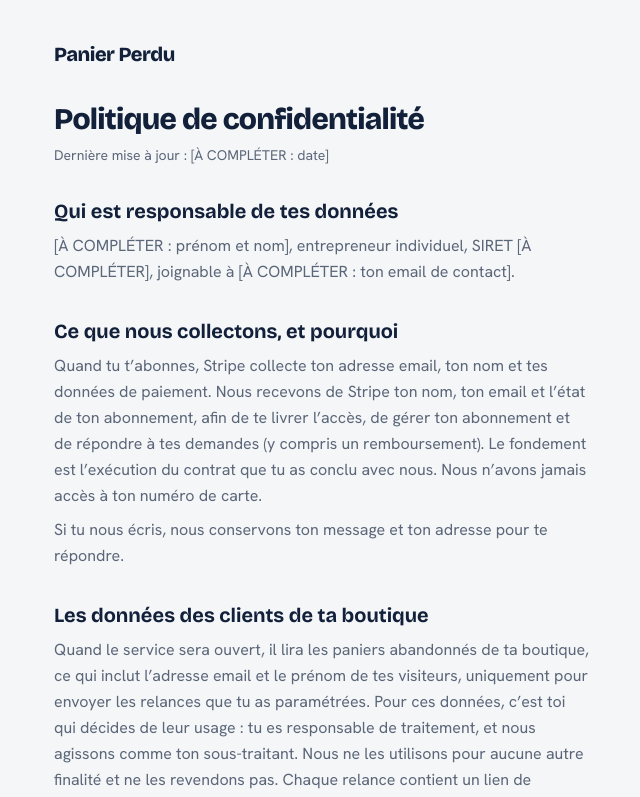
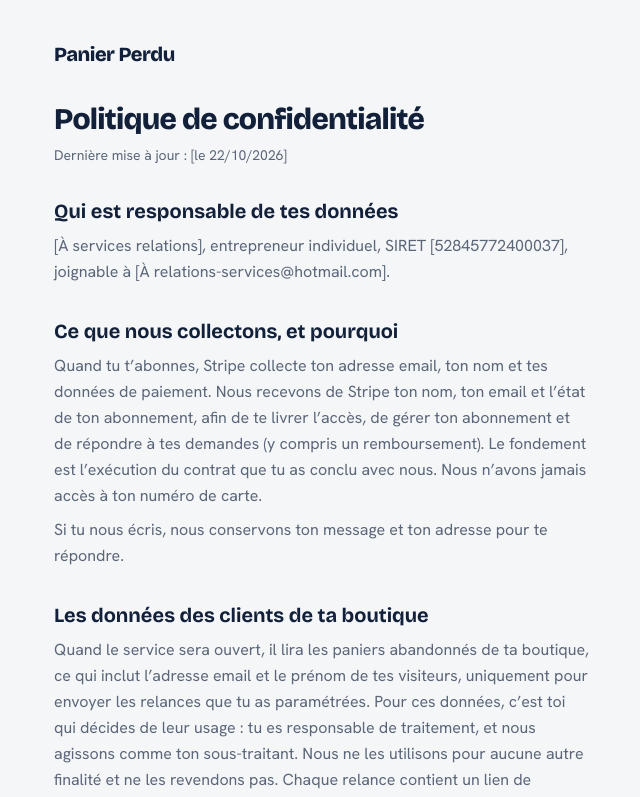
Before and after one commit to Ebb9531/Paniers-perdus-, a Next.js app: page /mentions-legales/app/cgv/app/confidentialite in a window 1280 px wide. Shown: the top 797 px of the page, without its empty margins (318-958 px from the left). Built offline with nearby package versions, Linux system fonts and the light colour scheme.

Commit message:
Update privacy policy with specific details

```diff
--- a/app/mentions-legales/app/cgv/app/confidentialite/page.tsx
+++ b/app/mentions-legales/app/cgv/app/confidentialite/page.tsx
@@ -14,12 +14,12 @@ export default function Confidentialite() {
       <h1 className="mt-8 font-titre text-3xl font-extrabold tracking-tight">
         Politique de confidentialité
       </h1>
-      <p className="mt-2 text-sm text-gris">Dernière mise à jour : [À COMPLÉTER : date]</p>
+      <p className="mt-2 text-sm text-gris">Dernière mise à jour : [le 22/10/2026]</p>
 
       <h2 className="mt-8 font-titre text-xl font-bold">Qui est responsable de tes données</h2>
       <p className="mt-2 text-gris">
-        [À COMPLÉTER : prénom et nom], entrepreneur individuel, SIRET [À COMPLÉTER], joignable à
-        [À COMPLÉTER : ton email de contact].
+        [À services relations], entrepreneur individuel, SIRET [52845772400037], joignable à
+        [À relations-services@hotmail.com].
       </p>
 
       <h2 className="mt-8 font-titre text-xl font-bold">Ce que nous collectons, et pourquoi</h2>
```
